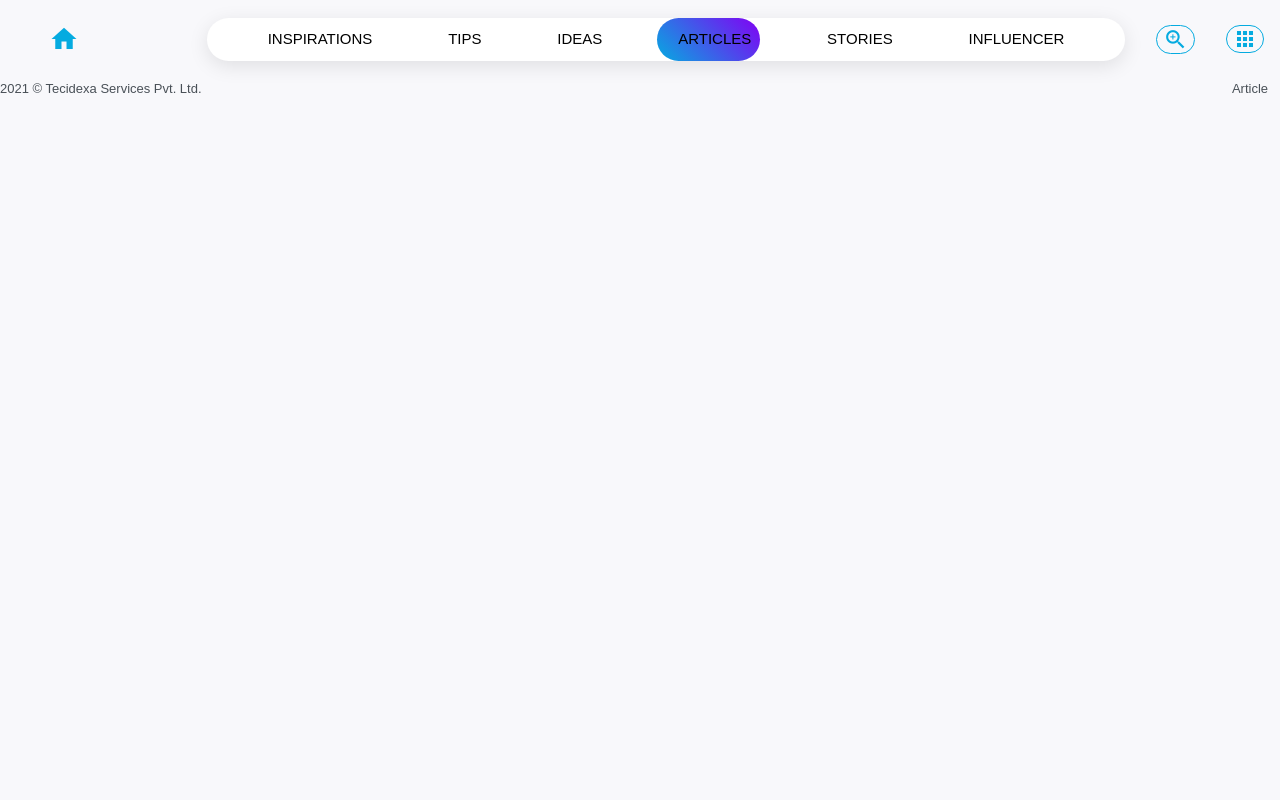
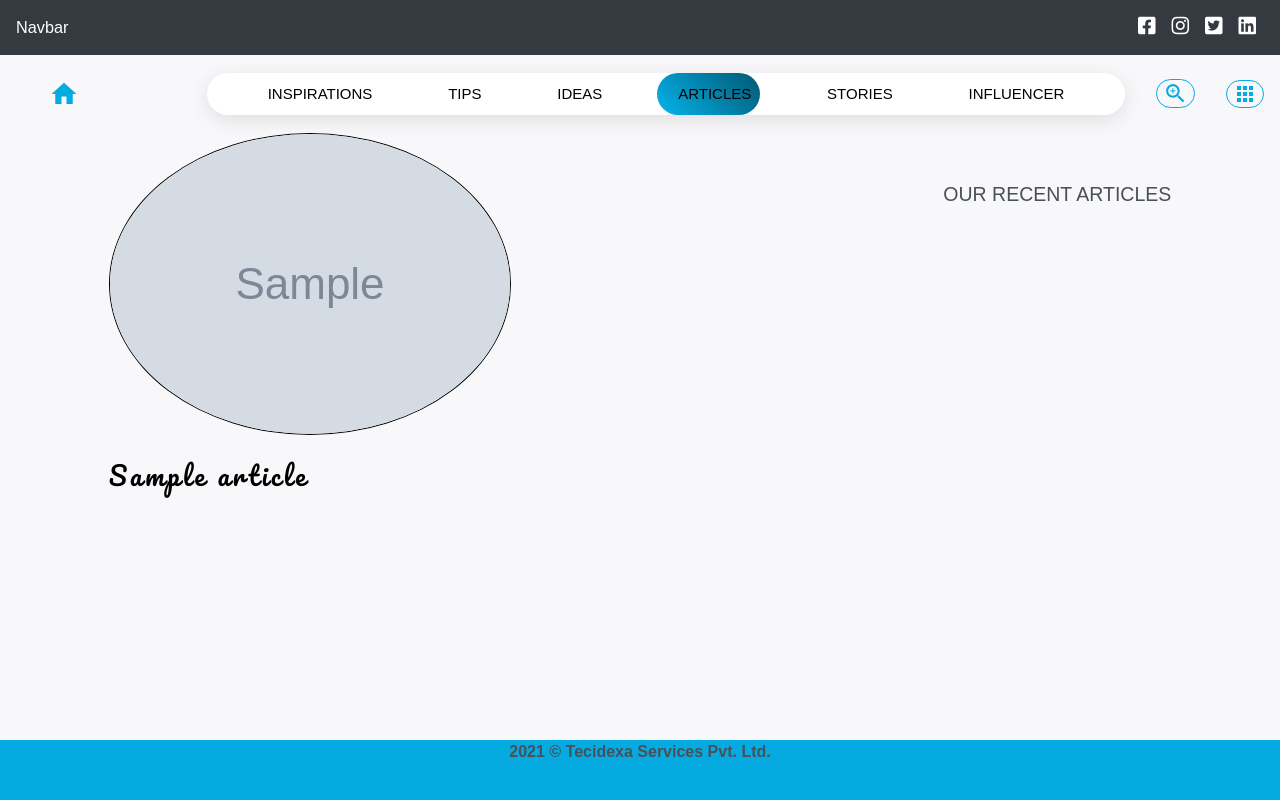
Before and after one commit to subham3140/StartUpArticle, a Django app: page / in a window 1280 px wide. Run offline with Django 3.2, Linux system fonts and the light colour scheme; tables that the repository leaves empty hold one stand-in row (values such as "Sample post"); grey boxes marked "Sample" are stand-in pictures; some libraries are stand-ins or nearby versions.

Commit message:
dashboard completed.

```diff
--- a/article/urls.py
+++ b/article/urls.py
@@ -16,8 +16,10 @@ Including another URLconf
 from django.contrib import admin
 from django.urls import path
 from django.urls.conf import include
+from django.conf import settings
+from django.conf.urls.static import static
 
 urlpatterns = [
     path('admin/', admin.site.urls),
     path("", include("articleapp.urls"))
-]
+]+ static(settings.MEDIA_URL, document_root=settings.MEDIA_ROOT)
--- a/articleapp/admin.py
+++ b/articleapp/admin.py
@@ -1,6 +1,7 @@
 from django.contrib import admin
-from .models import Article, Interview
+from .models import Article, Interview, MediaArticle
 # Register your model1s here.
 
 admin.site.register(Article)
+admin.site.register(MediaArticle)
 admin.site.register(Interview)
--- a/articleapp/urls.py
+++ b/articleapp/urls.py
@@ -3,5 +3,5 @@ from django.urls.resolvers import URLPattern
 from . import views
 
 urlpatterns = [
-    path('', views.home, name="home")
+    path('', views.allArticles, name="allarticles"),
 ]
--- a/articleapp/views.py
+++ b/articleapp/views.py
@@ -1,8 +1,18 @@
+from articleapp.models import Article
 from django.http.response import HttpResponse
 from django.shortcuts import render
-from django.http import HttpResponse
+from .models import Article
 
 # Create your views here.
 
 def home(request):
     return render(request, "base.html")
+
+
+def allArticles(request):
+    allarticles = Article.objects.all()
+    context = {
+        "allarticles": allarticles,
+        "toparticle": allarticles[0]
+        }
+    return render(request, "articles.html", context)
--- /dev/null
+++ b/static/css/content.css
@@ -0,0 +1,230 @@
+@media only screen and (min-width: 600px) {
+    .main-content {
+        position: relative;
+    }
+    .articles {
+        width: 100%;
+        display: flex;
+        flex-direction: row;
+        justify-content: space-around;
+    }
+    .toparticle {
+        width: 70%;
+        font-family: 'Pacifico', cursive;
+        letter-spacing: 3px;
+    }
+    .toparticle img {
+        border: 1px solid black;
+        border-radius: 50%;
+    }
+    .toparticle h2 {
+        padding-top: 25px;
+    }
+    .toparticle h2 a {
+        color: black;
+    }
+    .toparticle h2:hover a {
+        color: #05abe0;
+        font-size: 24px;
+    }
+    .recentarticles {
+        padding-top: 50px
+    }
+    .recentheading {
+        text-align: center;
+        height: 10%;
+    }
+    .recentcontent {
+        height: 90%;
+    }
+    .eachrecentart {
+        text-align: center;
+    }
+    .eachrecentart img {
+        border: 1px solid black;
+        border-radius: 50%;
+        height: 180px;
+        width: 180px;
+    }
+    .eachrecentart h2 {
+        font-size: 20px;
+        font-family: 'Akaya Kanadaka', cursive;
+        padding-top: 10px;
+    }
+    .eachrecentart h2 a {
+        color: black;
+        text-decoration: none;
+    }
+    .eachrecentart h2:hover a {
+        color: #05abe0;
+        font-size: 18px;
+    }
+    .eachartinfo {
+        width: 100%;
+        display: flex;
+        flex-direction: row;
+        align-items: center;
+    }
+    .eachartinfo .im,
+    .eachartinfo .ia {
+        width: 50%;
+        height: 100%;
+    }
+    .eachartinfo .ia .profile {
+        width: 100%;
+        height: 50%;
+        display: flex;
+        justify-content: center;
+    }
+    .eachartinfo .preinfo {
+        padding-top: 10px;
+        width: 100%;
+        height: 50%;
+        display: flex;
+        flex-direction: row;
+        justify-content: center;
+    }
+    .eachartinfo .preinfo a {
+        width: 15%;
+        height: 100%;
+    }
+    .eachartinfo .preinfo a i {
+        font-size: 20px;
+    }
+}
+
+@media only screen and (max-width: 700px) {
+    .main-content {
+        position: relative;
+    }
+    .toparticle {
+        text-align: center;
+        font-family: 'Pacifico', cursive;
+        letter-spacing: 3px;
+    }
+    .toparticle img {
+        height: 300px;
+        width: 300px;
+        border: 1px solid black;
+        border-radius: 50%;
+    }
+    .toparticle h2 {
+        padding-top: 20px;
+    }
+    .toparticle h2 a {
+        color: black;
+    }
+    .toparticle h2:hover a {
+        color: #05abe0;
+        font-size: 24px;
+    }
+    .recentarticles {
+        padding-top: 50px
+    }
+    .recentheading {
+        text-align: center;
+        height: 10%;
+    }
+    .recentcontent {
+        height: 90%;
+    }
+    .eachrecentart {
+        text-align: center;
+    }
+    .eachrecentart img {
+        border: 1px solid black;
+        border-radius: 50%;
+        height: 180px;
+        width: 180px;
+    }
+    .eachrecentart h2 {
+        font-size: 20px;
+        font-family: 'Akaya Kanadaka', cursive;
+        padding-top: 10px;
+    }
+    .eachrecentart h2 a {
+        color: black;
+        text-decoration: none;
+    }
+    .eachrecentart h2:hover a {
+        color: #05abe0;
+        font-size: 18px;
+    }
+    .eachartinfo {
+        width: 100%;
+        display: flex;
+        flex-direction: row;
+        align-items: center;
+    }
+    .eachartinfo .im,
+    .eachartinfo .ia {
+        width: 50%;
+        height: 100%;
+    }
+    .eachartinfo .ia .profile {
+        width: 100%;
+        height: 50%;
+        display: flex;
+        justify-content: center;
+    }
+    .eachartinfo .preinfo {
+        padding-top: 10px;
+        width: 100%;
+        height: 50%;
+        display: flex;
+        flex-direction: row;
+        justify-content: center;
+    }
+    .eachartinfo .preinfo a {
+        width: 15%;
+        height: 100%;
+    }
+    .eachartinfo .preinfo a i {
+        font-size: 20px;
+    }
+}
+
+.articlesocial {
+    display: flex;
+    text-align: center;
+    border-radius: 50px;
+    border: 1px solid #05abe0;
+    color: #05abe0;
+    font-size: 17px;
+    font-family: arial;
+    position: relative;
+    overflow: hidden;
+    background: transparent;
+    text-transform: uppercase;
+    transition: all .35s;
+}
+
+.articlesocial:before,
+.articlesocial:after {
+    position: absolute;
+    content: "";
+    width: 100%;
+    height: 100%;
+    top: -100%;
+    left: 0;
+    background: #05abe0;
+    z-index: -1;
+    transition: all .35s;
+}
+
+.articlesocial:before {
+    opacity: .5;
+}
+
+.articlesocial:after {
+    transition-delay: .2s;
+}
+
+.articlesocial:hover {
+    color: #fff;
+}
+
+.articlesocial:hover::before,
+.articlesocial:hover::after {
+    top: 0;
+}
--- /dev/null
+++ b/static/css/footer.css
@@ -0,0 +1,23 @@
+.footer {
+    position: absolute;
+    bottom: 0;
+    width: 100%;
+    height: 60px;
+    background: #05abe0;
+    display: flex;
+    flex-direction: column;
+    align-items: center;
+}
+
+.content-saperator {
+    height: 200px;
+}
+
+.f1 {
+    font-size: 16px;
+    font-weight: 600;
+}
+
+.f2 {
+    padding-top: 10px;
+}
--- a/static/css/navbr.css
+++ b/static/css/navbr.css
@@ -13,7 +13,7 @@
         width: 10%;
         position: relative;
     }
-    .navbar {
+    .nav2 {
         display: flex;
         justify-content: end;
         width: 90%;
@@ -23,7 +23,7 @@
         width: 100%;
         font-size: 30px;
     }
-    .tabs {
+    .nav2 .tabs {
         margin-top: 0px;
         font-size: 15px;
         padding: 0px;
@@ -45,7 +48,7 @@
         font-weight: 500;
         color: #05abe0;
     }
-    .tabs a {
+    .nav2 .tabs a {
         text-decoration: none;
         color: black;
         text-transform: uppercase;
@@ -56,13 +59,13 @@
         transition-duration: 0.6s;
         font-weight: 500;
     }
-    .tabs a.active {
+    .nav2 .tabs a.active {
         color: #fff;
     }
-    .tabs a i {
+    .nav2 .tabs a i {
         margin-right: 1px;
     }
-    .tabs .selector {
+    .nav2 .tabs .selector {
         height: 100%;
         display: flex;
         position: absolute;
@@ -75,10 +78,27 @@
         transition-duration: 0.6s;
         transition-timing-function: cubic-bezier(0.68, -0.55, 0.265, 1.55);
         background: #05abe0;
-        background: -moz-linear-gradient(45deg, #05abe0 0%, #8200f4 100%);
-        background: -webkit-linear-gradient(45deg, #05abe0 0%, #8200f4 100%);
-        background: linear-gradient(45deg, #05abe0 0%, #8200f4 100%);
+        background: -moz-linear-gradient(45deg, #05abe0 10%, #015773 100%);
+        background: -webkit-linear-gradient(45deg, #05abe0 10%, #015773 100%);
+        background: linear-gradient(45deg, #05abe0 10%, #015773 100%);
         filter: progid: DXImageTransform.Microsoft.gradient( startColorstr='#05abe0', endColorstr='#8200f4', GradientType=1);
+    }
+    .nav2 .search_bar input {
+        border-top-style: hidden;
+        border-right-style: hidden;
+        border-left-style: hidden;
+        margin-top: 0px;
+        font-size: 15px;
+        padding: 0px;
+        background-color: transparent;
+        position: relative;
+        width: 82%;
+        overflow-x: hidden;
+        width: 100%;
+        border-bottom: 1px solid black;
+    }
+    .nav2 .search_bar input:focus {
+        outline: none;
     }
 }
 
@@ -178,49 +219,7 @@
     top: 0;
 }
 
-
-/* .search_bt {
-    display: flex;
-    text-decoration: none;
-    align-items: center;
-    border-radius: 50px;
-    border: 1px solid #05abe0;
-    color: #05abe0;
+#navbarNavAltMarkup .fab {
     font-size: 20px;
-    font-family: arial;
-    position: relative;
-    overflow: hidden;
-    background: transparent;
-    text-transform: uppercase;
-    transition: all .35s;
+    color: white;
 }
-
-.search_bt:before,
-.search_bt:after {
-    position: absolute;
-    content: "";
-    width: 100%;
-    height: 100%;
-    top: -100%;
-    left: 0;
-    background: #05abe0;
-    z-index: -1;
-    transition: all .35s;
-}
-
-.search_bt:before {
-    opacity: .5;
-}
-
-.search_bt:after {
-    transition-delay: .2s;
-}
-
-.search_bt:hover {
-    color: #fff;
-}
-
-.search_bt:hover::before,
-.search_bt:hover::after {
-    top: 0;
-} */
--- a/static/js/navbr.js
+++ b/static/js/navbr.js
@@ -23,6 +23,31 @@ $(".tabs").on("click", "a", function(e) {
 });
 
 
+$('.search_btn').on("click", () => {
+    let tabs = $('.tabs')
+    let search_bar = $('.search_bar')
+    let search_btn = $('.search_btn')[0]
+    if (tabs[0].hidden == true) {
+        tabs[0].hidden = false
+        search_bar[0].hidden = true
+        search_btn.innerHTML =
+            `
+        <span class="material-icons">
+            zoom_in
+        </span>
+        `
+    } else {
+        tabs[0].hidden = true
+        search_bar[0].hidden = false
+        search_btn.innerHTML =
+            `
+        <span class="material-icons">
+            highlight_off
+        </span>
+        `
+    }
+})
+
 $(window).resize(function() {
     adjustNav()
 })
--- /dev/null
+++ b/templates/articles.html
@@ -0,0 +1,38 @@
+{% extends 'base.html' %} {% block body %}
+<div class="container">
+    <div class="articles">
+        <div class="toparticle">
+            <img src="{{ toparticle.profile.url }}" alt="">
+            <h2> <a href="">{{ toparticle.title }} </a> </h2>
+        </div>
+        <div class="recentarticles">
+            <div class="recentheading">
+                <h4>OUR RECENT ARTICLES</h4>
+            </div>
+            <div class="recentcontent">
+                {% for article in allarticles %} {% if forloop.counter != 1 %}
+                <div class="eachrecentart">
+                    <div class="eachartinfo">
+                        <div class="im">
+                            <img src="{{ article.profile.url }}" alt="">
+                        </div>
+                        <div class="ia">
+                            <div class="profile">
+                                <a href=""><button class="articlesocial"> <span>PROFILE</span> </button> </a>
+                            </div>
+                            <div class="preinfo">
+                                <a class="nav-item nav-link" href="#"><i class="fab fa-facebook-square"></i></a>
+                                <a class="nav-item nav-link" href="#"> <i class="fab fa-instagram"></i> </a>
+                                <a class="nav-item nav-link" href="#"> <i class="fab fa-twitter-square"></i></a>
+                                <a class="nav-item nav-link" href="#"> <i class="fab fa-linkedin"></i></a>
+                            </div>
+                        </div>
+                    </div>
+                    <h2> <a href="">{{ article.title }}</a> </h2>
+                </div>
+                <hr> {% endif %} {% endfor %}
+            </div>
+        </div>
+    </div>
+</div>
+{% endblock %}
--- a/templates/base.html
+++ b/templates/base.html
@@ -16,7 +16,13 @@
 <link href="/static/css/bootstrap.min.css" id="bootstrap-style" rel="stylesheet" type="text/css" />
 <link href="/static/js/navbr.js" id="bootstrap-style" rel="stylesheet" type="text/css" />
 <link href="/static/css/navbr.css" id="bootstrap-style" rel="stylesheet" type="text/css" /> {% block extralinks %} {% endblock %}
+<link href="/static/css/content.css" id="bootstrap-style" rel="stylesheet" type="text/css" />
+<link href="/static/css/footer.css" id="bootstrap-style" rel="stylesheet" type="text/css" />
 <link href="https://fonts.googleapis.com/icon?family=Material+Icons" rel="stylesheet">
+<link rel="stylesheet" href="https://pro.fontawesome.com/releases/v5.10.0/css/all.css" integrity="sha384-AYmEC3Yw5cVb3ZcuHtOA93w35dYTsvhLPVnYs9eStHfGJvOvKxVfELGroGkvsg+p" crossorigin="anonymous" />
+<link rel="preconnect" href="https://fonts.googleapis.com">
+<link rel="preconnect" href="https://fonts.gstatic.com" crossorigin>
+<link href="https://fonts.googleapis.com/css2?family=Pacifico&display=swap" rel="stylesheet">
 
 <body>
     {% include 'header.html' %}
@@ -24,6 +30,9 @@
         <div class="page-content">
             {% block body %} {% endblock %}
         </div>
+    </div>
+    <div class="content-saperator"></div>
+    <div class="footer">
         {% include 'footer.html' %}
     </div>
     <script type="text/javascript" src="https://translate.google.com/translate_a/element.js?cb=googleTranslateElementInit"></script>
@@ -42,8 +51,6 @@
     <script src="https://code.jquery.com/jquery-3.3.1.slim.min.js" integrity="sha384-q8i/X+965DzO0rT7abK41JStQIAqVgRVzpbzo5smXKp4YfRvH+8abtTE1Pi6jizo" crossorigin="anonymous"></script>
     <script src="https://cdnjs.cloudflare.com/ajax/libs/popper.js/1.14.7/umd/popper.min.js" integrity="sha384-UO2eT0CpHqdSJQ6hJty5KVphtPhzWj9WO1clHTMGa3JDZwrnQq4sF86dIHNDz0W1" crossorigin="anonymous"></script>
     <script src="https://stackpath.bootstrapcdn.com/bootstrap/4.3.1/js/bootstrap.min.js" integrity="sha384-JjSmVgyd0p3pXB1rRibZUAYoIIy6OrQ6VrjIEaFf/nJGzIxFDsf4x0xIM+B07jRM" crossorigin="anonymous"></script>
-
-</body>
     <script>
         function myFunction() {
             var x = document.getElementById("myLinks");
@@ -56,4 +63,6 @@
     </script>
     {% block scripts %} {% endblock %}
 
+</body>
+
 </html>
--- a/templates/footer.html
+++ b/templates/footer.html
@@ -1,15 +1,10 @@
 <footer class="footer">
-    <div class="row">
-        <div class="col-sm-6">
-            <script>
-                document.write(new Date().getFullYear())
-            </script> © Tecidexa Services Pvt. Ltd.
-        </div>
-        <div class="col-sm-6 row justify-content-end">
-            <div id="google_translate_element" style="margin-top: -4px;"></div>
-            <div class="text-sm-right d-none d-sm-block ml-3">
-                Article
-            </div>
-        </div>
+    <div class="f1">
+        <script>
+            document.write(new Date().getFullYear())
+        </script> © Tecidexa Services Pvt. Ltd.
+    </div>
+    <div class="f2">
+        <div id="google_translate_element"></div>
     </div>
 </footer>
--- a/templates/header.html
+++ b/templates/header.html
@@ -1,10 +1,24 @@
+<nav class="navbar navbar-expand-lg navbar-dark bg-dark">
+    <a class="navbar-brand" href="#">Navbar</a>
+    <button class="navbar-toggler" type="button" data-toggle="collapse" data-target="#navbarNavAltMarkup" aria-controls="navbarNavAltMarkup" aria-expanded="false" aria-label="Toggle navigation">
+      <span class="navbar-toggler-icon"></span>
+    </button>
+    <div class="collapse navbar-collapse" id="navbarNavAltMarkup">
+        <div class="navbar-nav ml-auto">
+            <a class="nav-item nav-link" href="#"> <i class="fab fa-facebook-square"></i></a>
+            <a class="nav-item nav-link" href="#"> <i class="fab fa-instagram"></i> </a>
+            <a class="nav-item nav-link" href="#"> <i class="fab fa-twitter-square"></i></a>
+            <a class="nav-item nav-link" href="#"> <i class="fab fa-linkedin"></i></a>
+        </div>
+    </div>
+</nav>
 <div class="wrapper">
     <div class="artcleicon">
         <span class="material-icons">
             home
         </span>
     </div>
-    <div class="navbar">
+    <div class="navbar nav2">
         <nav class="tabs">
             <div class="selector"></div>
             <a href="#" class="search_bt">INSPIRATIONS</a>
@@ -14,6 +28,9 @@
             <a href="#" class="search_bt">STORIES</a>
             <a href="#" class="search_bt">INFLUENCER</a>
         </nav>
+        <div class="search_bar" hidden>
+            <input type="search" name="search" id="">
+        </div>
         <div class="search">
             <button class="search_btn">
                 <span class="material-icons">
```
Also changed, not shown: other parts of static/css/navbr.css (+28 -4 lines), articleapp/models.py (+14 -4 lines), articleapp/migrations/0002_auto_20210626_1213.py (added), articleapp/migrations/0003_alter_interview_video.py (added), articleapp/migrations/0004_auto_20210626_1255.py (added), articleapp/migrations/0005_auto_20210626_1302.py (added), articleapp/migrations/0006_interview_author.py (added). Lines whose indentation alone changed are shown as unchanged.
